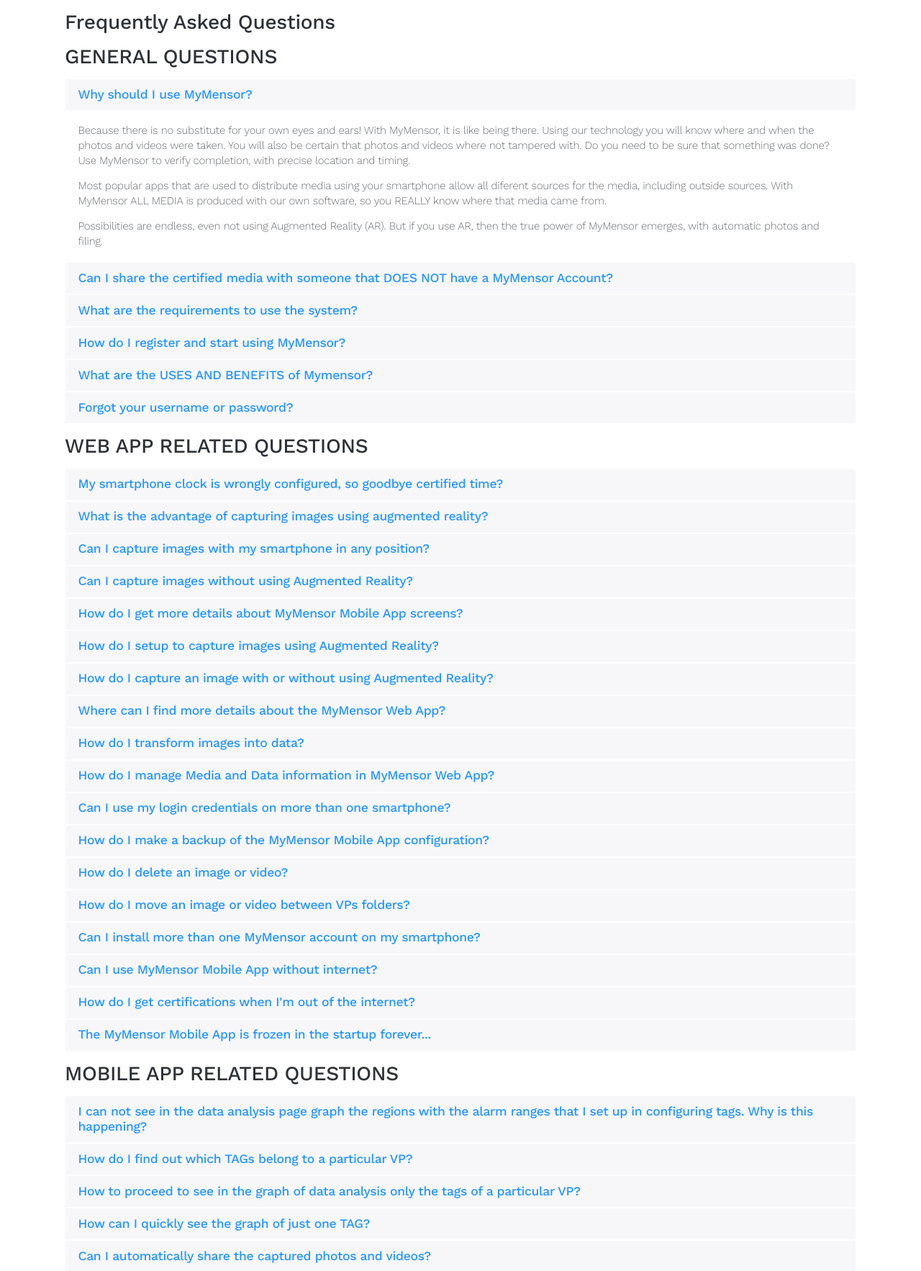
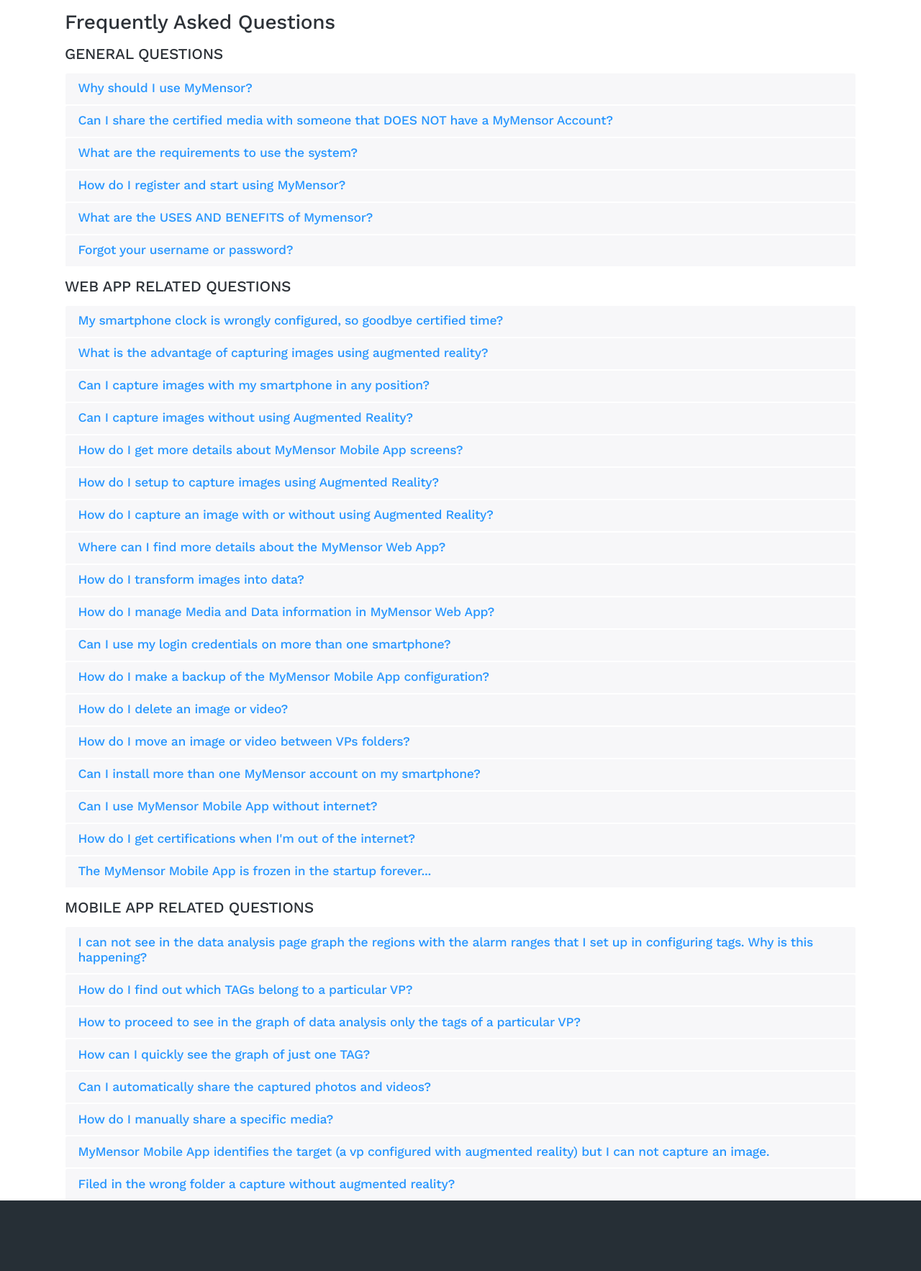
Before and after one commit to jorgercg/MyMensorWebsite, a Django app: page /en/faq/ in a window 1280 px wide. Shown: the part 69-1835 px from the top of the page at 72% size. Run offline with Django 3.2, Linux system fonts and the light colour scheme; some libraries are stand-ins or nearby versions.

Commit message:
20JUN2017 20h19min

```diff
--- a/mymwebsite/templates/faq.html
+++ b/mymwebsite/templates/faq.html
@@ -6,7 +6,7 @@
     <p></p>
     <h3>{% trans "Frequently Asked Questions" %}</h3>
     <p></p>
-    <h3>{% trans "GENERAL QUESTIONS" %}</h3>
+    <h4>{% trans "GENERAL QUESTIONS" %}</h4>
     <p></p>
     <div id="accordion1" role="tablist" aria-multiselectable="true">
         <div class="card">
@@ -18,7 +18,7 @@
                     </a>
                 </h5>
             </div>
-            <div id="collapseOne" class="collapse show" role="tabpanel" aria-labelledby="headingOne">
+            <div id="collapseOne" class="collapse" role="tabpanel" aria-labelledby="headingOne">
                 <div class="card-block">
                     {% trans "Because there is no substitute for your own eyes and ears! With MyMensor, it is like being there. Using our technology you will know where and when the photos and videos were taken. You will also be certain that photos and videos where not tampered with." %}
                     {% trans "Do you need to be sure that something was done? Use MyMensor to verify completion, with precise location and timing." %}
@@ -120,7 +120,7 @@
         </div>
     </div>
     <p></p>
-    <h3>{% trans "WEB APP RELATED QUESTIONS" %}</h3>
+    <h4>{% trans "WEB APP RELATED QUESTIONS" %}</h4>
     <p></p>
     <div id="accordion2" role="tablist" aria-multiselectable="true">
         <div class="card">
@@ -410,7 +410,7 @@
         </div>
     </div>
     <p></p>
-    <h3>{% trans "MOBILE APP RELATED QUESTIONS" %}</h3>
+    <h4>{% trans "MOBILE APP RELATED QUESTIONS" %}</h4>
     <p></p>
     <div id="accordion3" role="tablist" aria-multiselectable="true">
         <div class="card">
```
